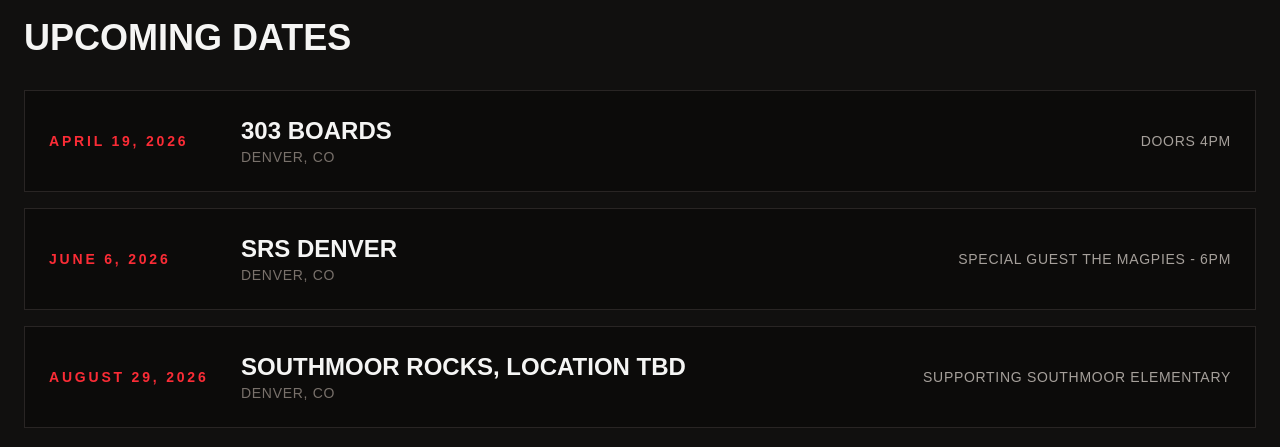
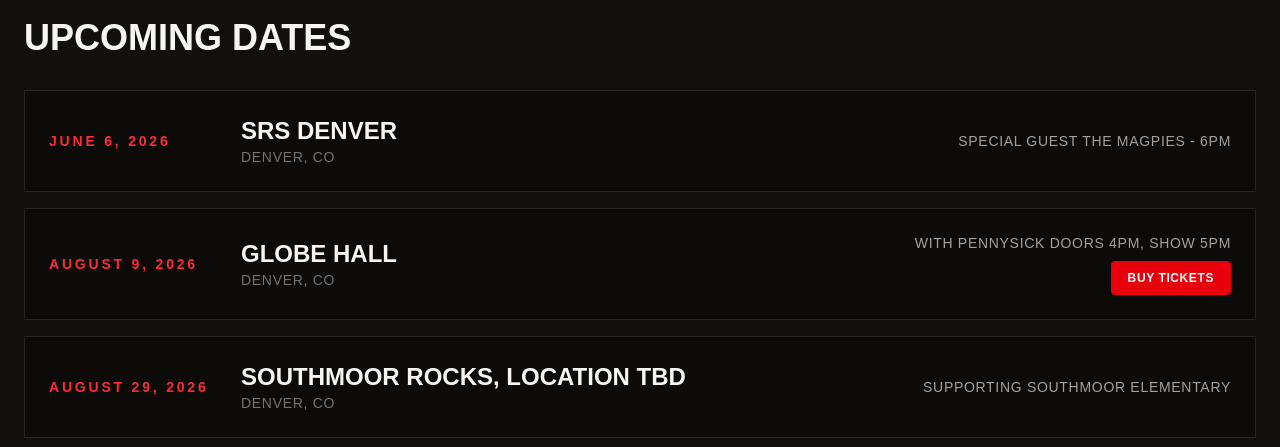
Before and after one commit to sharkfarm/pocket-fuzz-site, a Next.js app: page / in a window 1280 px wide. Shown: the part 1246-1693 px from the top of the page. Built offline with nearby package versions, Linux system fonts and the light colour scheme.

Commit message:
add Globe Show

```diff
--- a/app/page.tsx
+++ b/app/page.tsx
@@ -9,6 +9,7 @@
   city: string;
   note: string;
   flyer?: string;
+  tickets?: string;
 };
 
 type Track = {
@@ -32,17 +33,19 @@
 
   const upcomingShows: Show[] = [
     {
-      date: "April 19, 2026",
-      venue: "303 Boards",
-      city: "Denver, CO",
-      note: "Doors 4PM",
-    },
-    {
       date: "June 6, 2026",
       venue: "SRS Denver",
       city: "Denver, CO",
       note: "Special Guest The Magpies  - 6PM",
       flyer: "/images/20260606_SRSFlyer.png",
+    },
+    {
+      date: "August 9, 2026",
+      venue: "Globe Hall",
+      city: "Denver, CO",
+      note: "with Pennysick   Doors 4PM, Show 5PM",
+      flyer: "/images/20260809_GlobeHall.png",
+      tickets: "coming soon"
     },
     {
       date: "August 29, 2026",
@@ -251,9 +254,22 @@
 		  </div>
 		</div>
 
+                <div className="flex flex-col items-end gap-2">
                 <div className="text-sm uppercase tracking-wider text-stone-400">
-                  {show.note}
-                </div>
+                                {show.note}
+                 </div>
+
+                                {show.tickets && (
+                               <a
+                                     href={show.tickets}
+                                     target="_blank"
+                                     rel="noopener noreferrer"
+                                    className="rounded border border-red-600 bg-red-600 px-4 py-2 text-xs font-bold uppercase tracking-wider text-white transition hover:bg-red-700"
+                               >
+                               Buy Tickets
+                              </a>
+                              )}
+                 </div>
               </div>
             ))}
           </div>
```
Also changed, not shown: 1 other file (tests, documents, lock files or other folders).
